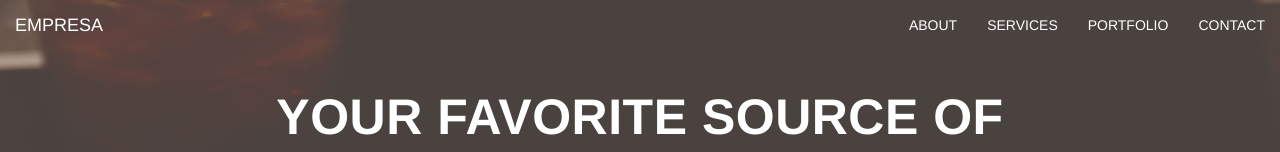
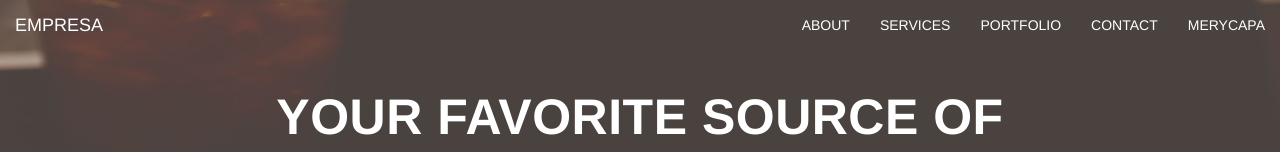
Before and after one commit to ryanacon/tp-n1-coderhouse, a plain HTML site: page index.html in a window 1280 px wide. Shown: the top 152 px of the page. Drawn offline with Linux system fonts and the light colour scheme.

Commit message:
navbar change

```diff
--- a/index.html
+++ b/index.html
@@ -32,6 +32,7 @@
 		        <li><a class="textWhite" href="#">Services</a></li>
 		        <li><a class="textWhite" href="#">Portfolio</a></li>
 		        <li><a class="textWhite" href="#">Contact</a></li>
+		        <li><a class="textWhite" href="#">MERYCAPA</a></li>
 		      </ul>
 		    </div><!-- /.navbar-collapse -->
 		  </div><!-- /.container-fluid -->
```
